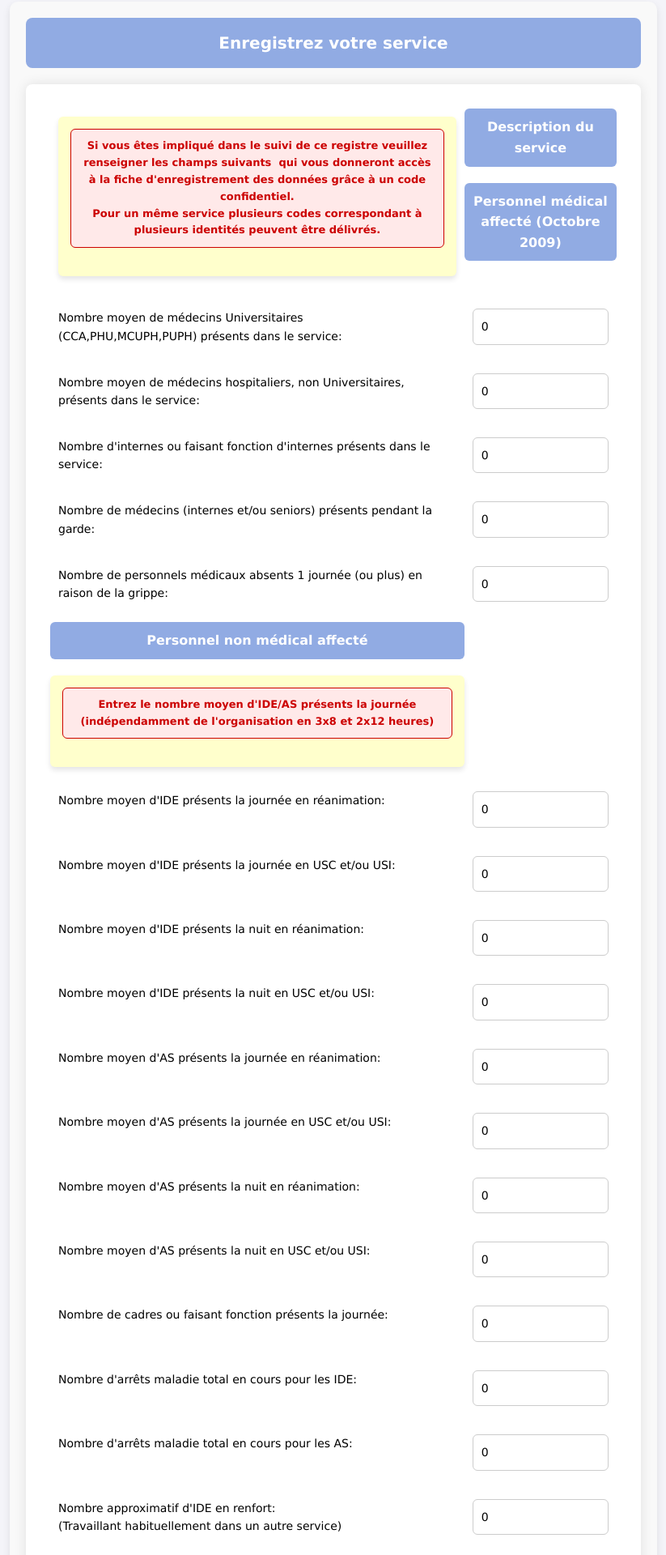
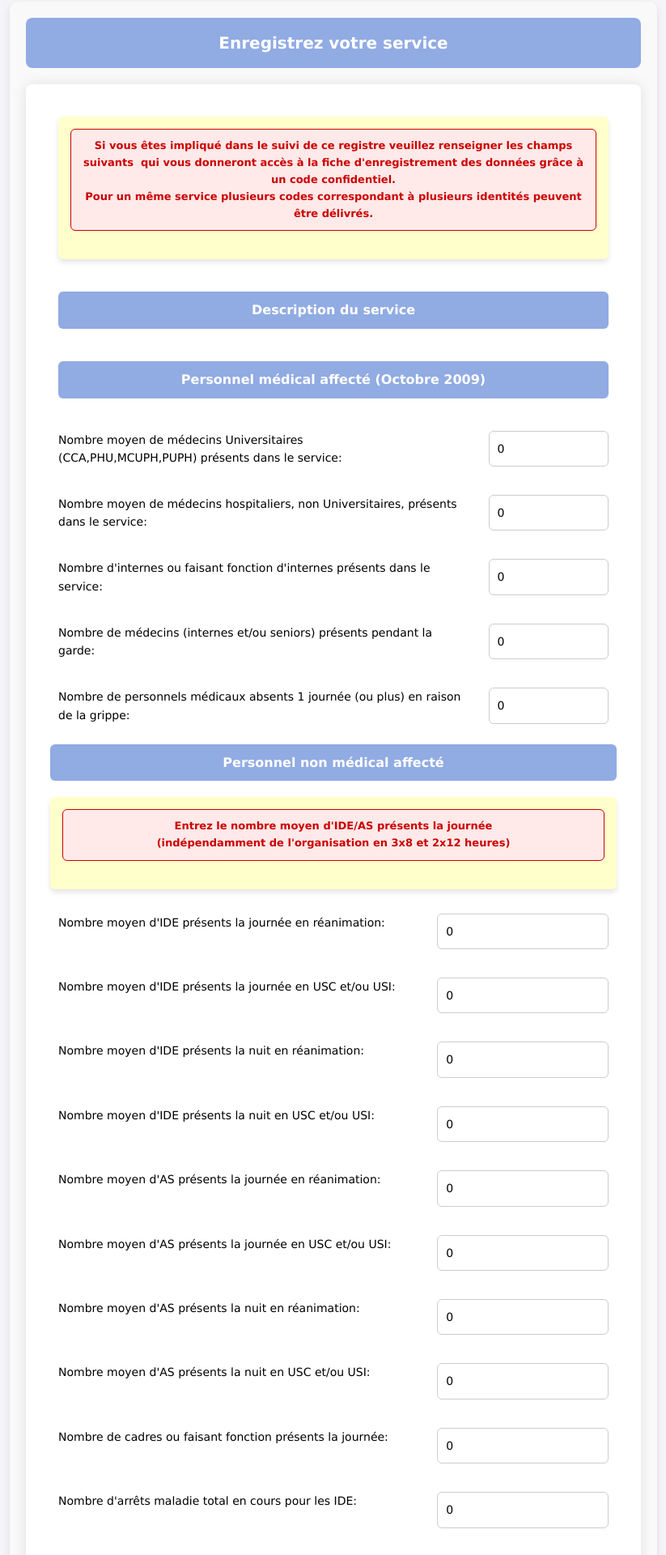
Before and after one commit to MathisChampin/OSS, a React (Vite) app in the folder frontend/deuxieme-ver/: page /hospital_register in a window 1280 px wide. Shown: the part 240-2160 px from the top of the page at 81% size, without its empty margins (228-1051 px from the left). Built offline with nearby package versions, Linux system fonts and the light colour scheme.

Commit message:
fix: box padding and width

```diff
--- a/frontend/deuxieme-ver/src/pages/HospitalRegistration.tsx
+++ b/frontend/deuxieme-ver/src/pages/HospitalRegistration.tsx
@@ -124,9 +124,9 @@ function HospitalRegister() {
             <div className="blue-box-title">Enregistrez votre service</div>
             <form onSubmit={handleSubmit}>
                 <table cellPadding="5" cellSpacing="0" style={{ width: "100%", margin: "0 auto" }}>
+                    <tbody>
                         <tr>
-                    </tr>
-                    <td>
+                            <td colSpan="2">
                                 <div className="yellow-background">
                                     <div className="note">
                                         Si vous &ecirc;tes impliqu&eacute; dans le suivi de ce registre veuillez renseigner les champs suivants&nbsp;
@@ -136,9 +136,17 @@ function HospitalRegister() {
                                     </div>
                                 </div>
                             </td>
-                    {/* Personnel Médical Section */}
+                        </tr>
+                        <tr>
+                            <td colSpan="2">
                                 <div className="blue-box-sub">Description du service</div>
+                            </td>
+                        </tr>
+                        <tr>
+                            <td colSpan="2">
                                 <div className="blue-box-sub">Personnel médical affecté (Octobre 2009)</div>
+                            </td>
+                        </tr>
                         <tr>
                             <td>Nombre moyen de médecins Universitaires<br />(CCA,PHU,MCUPH,PUPH) présents dans le service:</td>
                             <td>
@@ -177,8 +185,8 @@ function HospitalRegister() {
                             <td>
                                 <input
                                     type="number"
-                                value={hospitalData.NbInternal}
-                                onChange={(e) => setHospitalData({ ...hospitalData, NbInternal: parseInt(e.target.value) })}
+                                    value={hospitalData.NbDoctor}
+                                    onChange={(e) => setHospitalData({ ...hospitalData, NbDoctor: parseInt(e.target.value) })}
                                     required
                                 />
                             </td>
@@ -188,12 +196,14 @@ function HospitalRegister() {
                             <td>
                                 <input
                                     type="number"
-                                value={hospitalData.NbInternal}
-                                onChange={(e) => setHospitalData({ ...hospitalData, NbInternal: parseInt(e.target.value) })}
+                                    value={hospitalData.NbPersonalAbs}
+                                    onChange={(e) => setHospitalData({ ...hospitalData, NbPersonalAbs: parseInt(e.target.value) })}
                                     required
                                 />
                             </td>
                         </tr>
+                    </tbody>
+                </table>
 
                 <div className="blue-box-sub">Personnel non médical affecté</div>
                 <div className="yellow-background">
@@ -202,6 +212,9 @@ function HospitalRegister() {
                         (indépendamment de l'organisation en 3x8 et 2x12 heures)
                     </div>
                 </div>
+
+                <table cellPadding="5" cellSpacing="0" style={{ width: "100%", margin: "0 auto" }}>
+                    <tbody>
                         <tr>
                             <td>Nombre moyen d'IDE présents la journée en réanimation:</td>
                             <td>
@@ -345,8 +358,13 @@ function HospitalRegister() {
                                 />
                             </td>
                         </tr>
+                    </tbody>
+                </table>
 
                 <div className="blue-box-sub">Matériel</div>
+
+                <table cellPadding="5" cellSpacing="0" style={{ width: "100%", margin: "0 auto" }}>
+                    <tbody>
                         <tr>
                             <td>Nombre de lits de r&eacute;animation ouverts à ce jour:</td>
                             <td>
@@ -734,8 +752,11 @@ function HospitalRegister() {
                             </td>
                         </tr>
 
+                    </tbody>
+                </table>
 
-                    {/* ECMO Access */}
+                <table cellPadding="5" cellSpacing="0" style={{ width: "100%", margin: "0 auto" }}>
+                    <tbody>
                         <tr>
                             <td>Un accès à l'ECMO est-il possible?</td>
                             <td>
@@ -749,12 +770,21 @@ function HospitalRegister() {
                                 </select>
                             </td>
                         </tr>
-                    <div className="note"> Pour tout problème ou renseignement, vous pouvez nous contacter par mail</div>
+                    </tbody>
+                </table>
+
+                <div className="note">
+                    Pour tout problème ou renseignement, vous pouvez nous contacter par mail.
+                </div>
+
+                <table cellPadding="5" cellSpacing="0" style={{ width: "100%", margin: "0 auto", textAlign: "center" }}>
+                    <tbody>
                         <tr>
-                        <td colSpan={6} style={{ textAlign: "center" }}>
-                            <button type="submit-button">Valider</button>
+                            <td>
+                                <button type="submit" className="submit-button">Valider</button>
                             </td>
                         </tr>
+                    </tbody>
                 </table>
             </form>
         </div>
```
Lines whose indentation alone changed are shown as unchanged.
